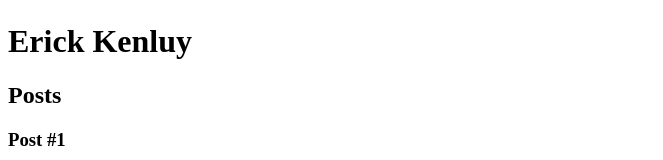
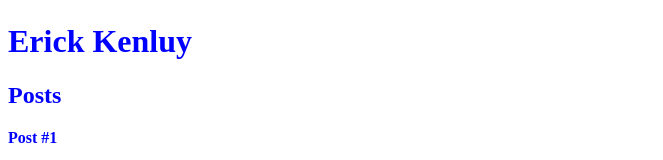
Before and after one commit to Futigami/Projetos-DIO, a plain HTML site: page Impulso React Web Developer/index.html in a window 1280 px wide. Shown: the part 610-770 px from the top of the page, without its empty margins (0-663 px from the left). Drawn offline with Linux system fonts and the light colour scheme.

Commit message:
Adicionando CSS

```diff
--- a/Impulso React Web Developer/index.html
+++ b/Impulso React Web Developer/index.html
@@ -3,24 +3,23 @@
     <head>
         <meta charset="utf-8">
         <title>Erick Kenluy</title>
+        <link rel="stylesheet" href="style.css">
     </head>
     <body>
         <header>
             <img src="684058_FKLtuUVl.png" alt="Ilustração do Erick">
-            <h1>Erick Kenluy</h1>
+            <h1 id="title">Erick Kenluy</h1>
         </header>
         <section>
             <header>
-                <h2>Posts</h2>
+                <h2 class="subtitle">Posts</h2>
             </header>
             <article>
                 <header>
-                    <h3>Post #1</h3>
+                    <h3 class="post_title">Post #1</h3>
                     <img src="images.jfif" alt="JS">
                 </header>
                 <p>
-
-
                     Você pode chamar código ou um
                     comando em uma frase com aspas simples.
                     O texto entre aspas simples não será formatado.
--- /dev/null
+++ b/Impulso React Web Developer/style.css
@@ -0,0 +1,8 @@
+#title, .subtitle, .post_title {
+    color: blue;
+}
+
+.post_title {
+    font-size: 16px;
+    font-size: italic;
+}
```
